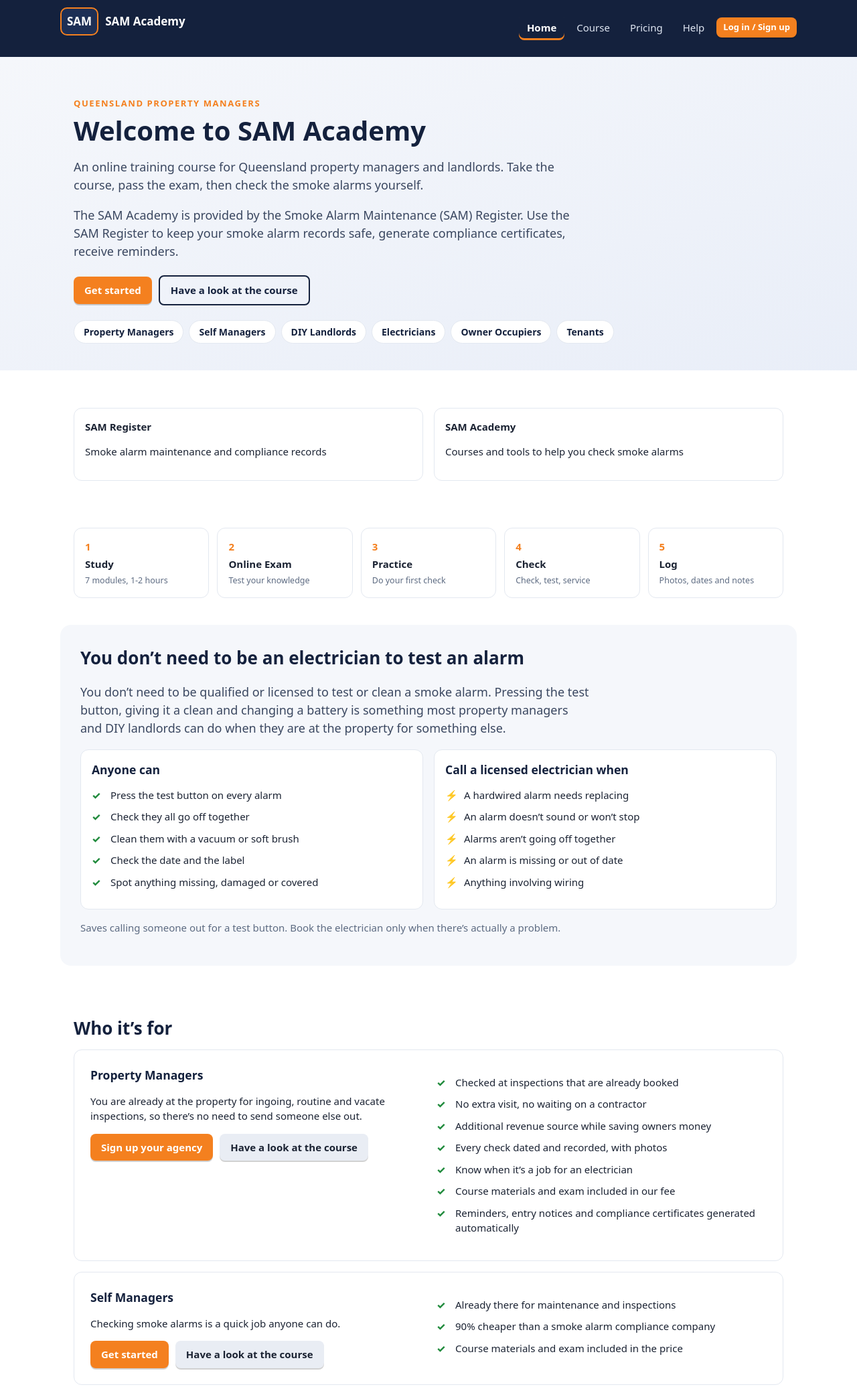
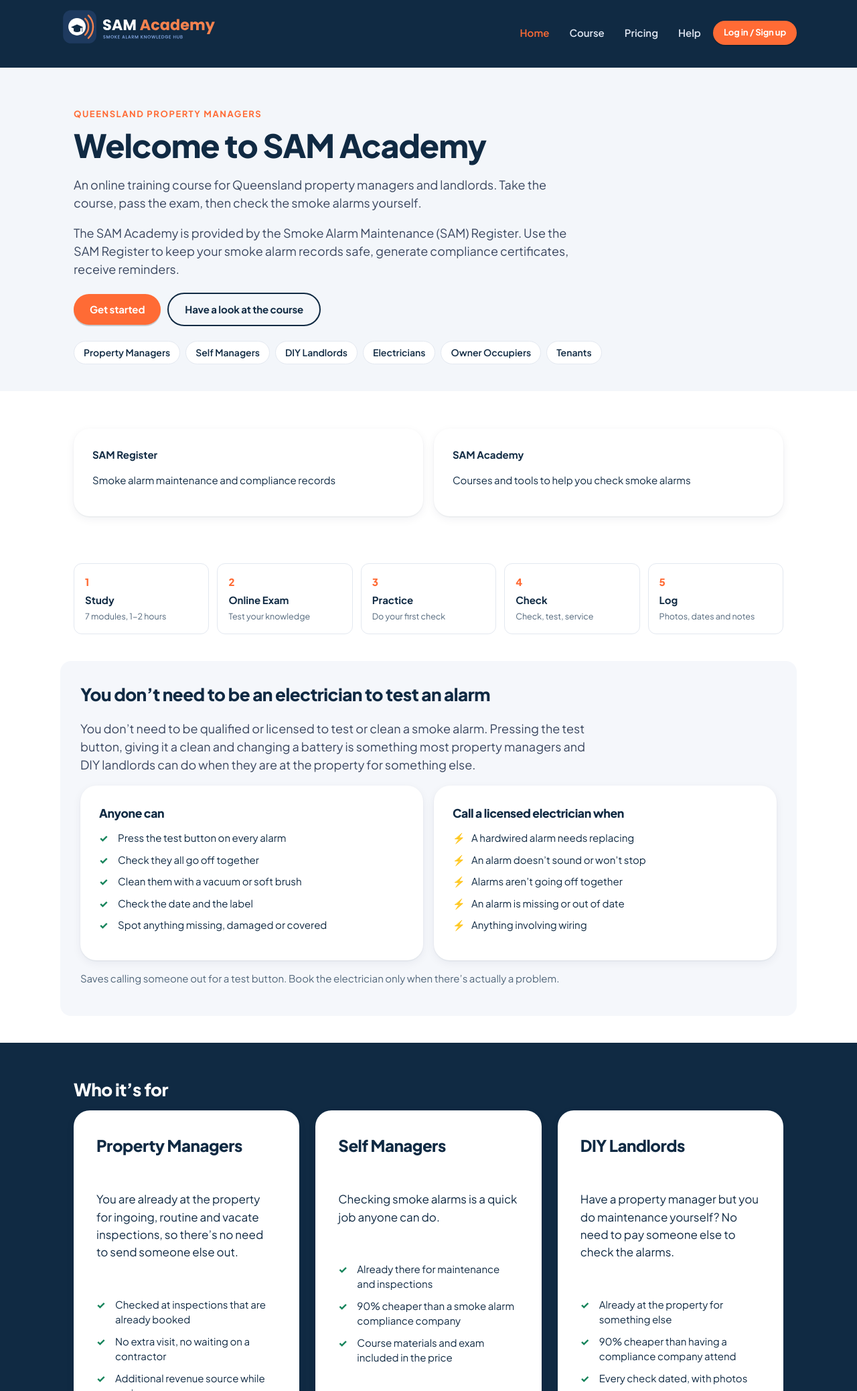
Before and after one commit to joes2525/SAM, a plain HTML site: page index.html in a window 1280 px wide. Shown: the part 40-2117 px from the top of the page at 67% size. Drawn offline with nearby package versions, Linux system fonts and the light colour scheme.

Commit message:
Brand look from the Framer site: logos, Plus Jakarta Sans, navy/orange palette, pill buttons, audience grid
Co-Authored-By: Claude Opus 5.5 <noreply@anthropic.com>
Claude-Session: https://claude.ai/code/session_01W4nL9qPjD9XMnUiZFgy7ZE

```diff
--- a/index.html
+++ b/index.html
@@ -4,7 +4,9 @@
 <meta charset="utf-8">
 <meta name="viewport" content="width=device-width, initial-scale=1">
 <title>SAM – Smoke Alarm Maintenance</title>
-<link rel="stylesheet" href="style.css?v=20261125111508">
+<link rel="preconnect" href="https://fonts.googleapis.com"><link href="https://fonts.googleapis.com/css2?family=Plus+Jakarta+Sans:wght@400;500;600;700;800&display=swap" rel="stylesheet">
+<link rel="icon" type="image/png" href="img/SAM-Register-icon.png">
+<link rel="stylesheet" href="style.css?v=20261125112008">
 <script src="https://cdn.jsdelivr.net/npm/@supabase/supabase-js@2"></script>
 </head>
 <body>
@@ -12,7 +14,7 @@
 <div id="auth" class="auth hidden"></div>
 <div id="shell" class="shell hidden">
   <aside class="side">
-    <div class="brand" onclick="openSite()" style="cursor:pointer" title="Go to the SAM website"><span class="logo">SAM</span><div><b>SAM</b><small id="who"></small></div></div>
+    <div class="brand" onclick="openSite()" style="cursor:pointer" title="Go to the SAM website"><div><img src="img/SAM-Register-white.svg" alt="SAM Register" class="sidelogo"><small id="who"></small></div></div>
     <button class="menu" onclick="document.body.classList.toggle('open')">☰</button>
     <nav id="nav"></nav>
     <a class="signout" href="#" onclick="signOut();return false">Sign out</a>
@@ -20,8 +22,8 @@
   <main id="main"></main>
 </div>
 <div id="toast" class="toast hidden"></div>
-<script src="config.js?v=20261125111508"></script>
-<script src="public.js?v=20261125111508"></script>
-<script src="app.js?v=20261125111508"></script>
+<script src="config.js?v=20261125112008"></script>
+<script src="public.js?v=20261125112008"></script>
+<script src="app.js?v=20261125112008"></script>
 </body>
 </html>
--- a/public.js
+++ b/public.js
@@ -37,7 +37,7 @@ function showPublic() {
   const p = pages[page] ? page : 'home';
   $('#public').innerHTML = `
     <a class="announce" href="#/signup">SAM Academy is part of SAM. Keep your smoke alarm records and certificates in SAM Register →</a>
-    <header class="pnav"><a class="brand" href="#/"><span class="logo">SAM</span><b>SAM Academy</b></a>
+    <header class="pnav"><a class="brand" href="#/"><img src="img/SAM-Academy-white.svg" alt="SAM Academy – Smoke alarm knowledge hub" class="toplogo"></a>
       <nav>${[['', 'Home'], ['course', 'Course'], ['pricing', 'Pricing'], ['help', 'Help']].map(([k, v]) => `<a href="#/${k}" class="${(p === k || (p === 'home' && !k) || (p === 'lesson' && k === 'course')) ? 'on' : ''}">${v}</a>`).join('')}
       ${me ? '<a class="btn o s" href="#" onclick="openApp();return false">My account</a>' : '<a class="btn o s" href="#/login">Log in / Sign up</a>'}</nav></header>
     <main id="pmain" class="pmain"></main>
@@ -71,11 +71,11 @@ function pubHome() {
     </div>
     <p class="muted">Saves calling someone out for a test button. Book the electrician only when there’s actually a problem.</p>
   </section>
-  <section class="wrap"><h2>Who it’s for</h2>
-    ${AUDIENCES.map(([id, title, intro, points, cta, role]) => `<div class="aud card" id="${id}"><div><h3>${title}</h3><p>${intro}</p>
-      <div class="row"><a class="btn o" href="#/signup/${role}">${cta}</a>${role === 'tenant' || role === 'electrician' ? '' : '<a class="btn g" href="#/course">Have a look at the course</a>'}</div></div>
-      <ul class="ticks">${points.map(x => `<li>${x}</li>`).join('')}</ul></div>`).join('')}
-  </section>`;
+  <section class="navyband"><div class="wrap"><h2>Who it’s for</h2><div class="audgrid">
+    ${AUDIENCES.map(([id, title, intro, points, cta, role]) => `<div class="aud card" id="${id}"><h3>${title}</h3><p class="intro">${intro}</p>
+      <ul class="ticks">${points.map(x => `<li>${x}</li>`).join('')}</ul>
+      <div class="row"><a class="btn o" href="#/signup/${role}">${cta}</a>${role === 'tenant' || role === 'electrician' ? '' : '<a class="btn g" href="#/course">Have a look at the course</a>'}</div></div>`).join('')}
+  </div></div></section>`;
 }
 
 async function pubCourse() {
--- a/style.css
+++ b/style.css
@@ -161,3 +161,28 @@ table.alarmsum td{white-space:normal}
 @media(max-width:640px){table.alarmsum td:first-child{font-size:16px}}
 .ml{display:none;color:var(--muted)}
 @media(max-width:640px){.ml{display:inline}}
+/* ---------- brand look (matches the Framer site) ---------- */
+:root{--navy:#102a43;--navy2:#1e3a5f;--orange:#ff6b35;--blue:#2f6fed;--bg:#f3f6fa;--muted:#52677b;--ok:#16845b;--text:#102a43}
+body,input,select,textarea,button{font-family:"Plus Jakarta Sans",system-ui,-apple-system,Segoe UI,Roboto,sans-serif}
+h1,h2,h3{font-weight:800;letter-spacing:-.02em}
+.sidelogo{width:190px;max-width:100%;display:block;margin-bottom:6px}
+.side .brand{align-items:flex-start}
+.toplogo{height:58px;display:block}
+.public .btn{border-radius:999px;padding:12px 24px;font-weight:700;letter-spacing:-.01em}
+.public .btn.s{padding:8px 16px}
+.public .card{border-radius:24px;padding:28px;border:0;box-shadow:0 1px 2px rgba(16,42,67,.08),0 4px 14px rgba(16,42,67,.06)}
+.public .pnav nav a:not(.btn){font-weight:600}
+.public .pnav nav a.on{color:var(--orange);box-shadow:none}
+.public h1{font-size:48px}
+.hero{background:var(--bg)}
+.navyband{background:var(--navy);padding:50px 0 40px;margin-top:40px}
+.navyband h2{color:#fff!important;margin-top:0}
+.audgrid{display:grid;grid-template-columns:repeat(auto-fit,minmax(300px,1fr));gap:24px}
+.aud{display:flex;flex-direction:column;grid-template-columns:none;padding:34px!important;margin:0}
+.aud h3{font-size:24px}
+.aud .intro{font-size:17px;line-height:1.55}
+.aud .row{margin-top:auto;padding-top:14px}
+.public .card.band2{background:var(--navy);box-shadow:none}
+.mod .num{background:var(--orange)}
+.pfoot{margin-top:0}
+@media(max-width:640px){.public h1{font-size:32px}.toplogo{height:44px}.aud{padding:24px!important}}
```
Also changed, not shown: img/SAM-Academy-icon.png (added), img/SAM-Academy-white.svg (added), img/SAM-Academy.svg (added), img/SAM-Register-icon.png (added), img/SAM-Register-white.svg (added), img/SAM-Register.svg (added).
